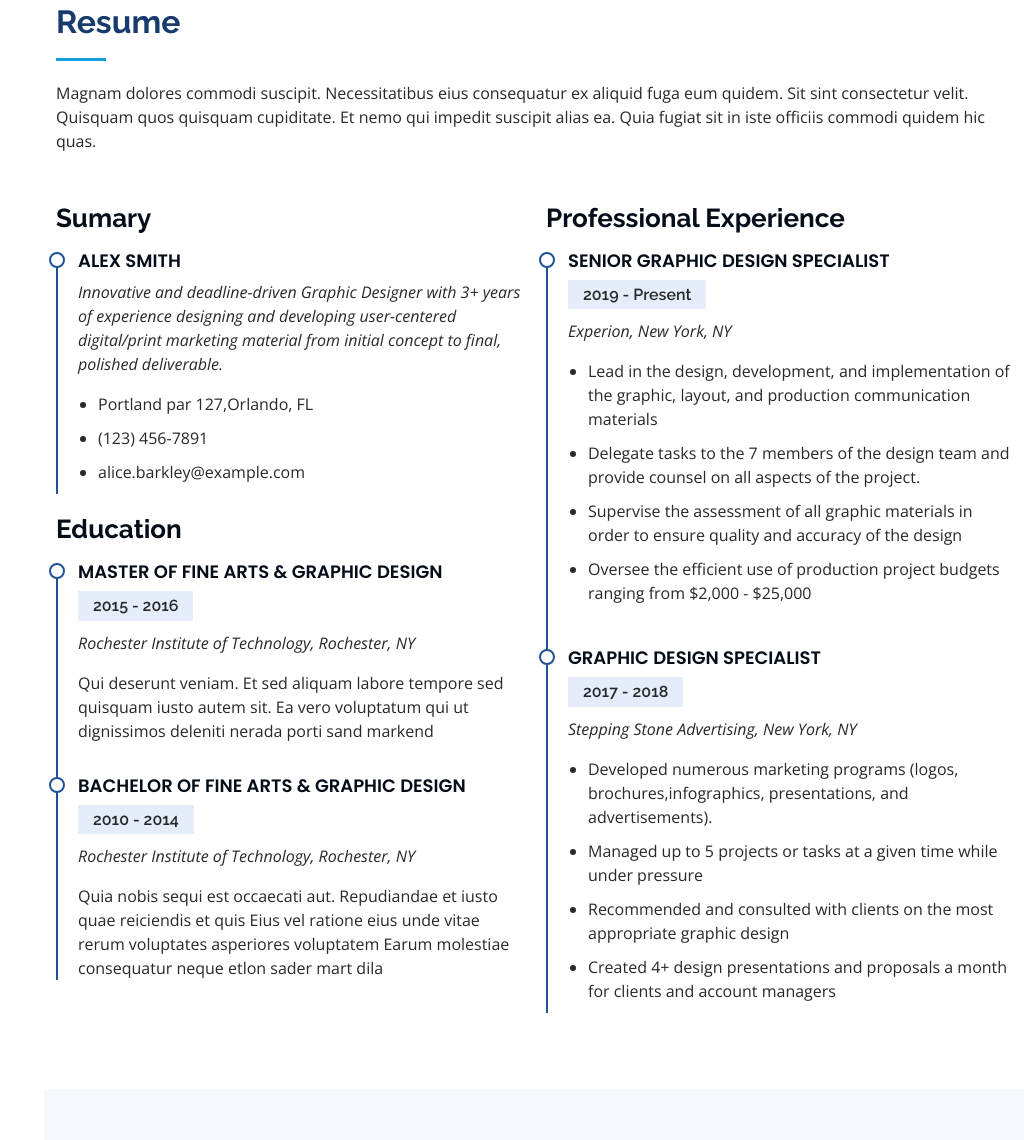
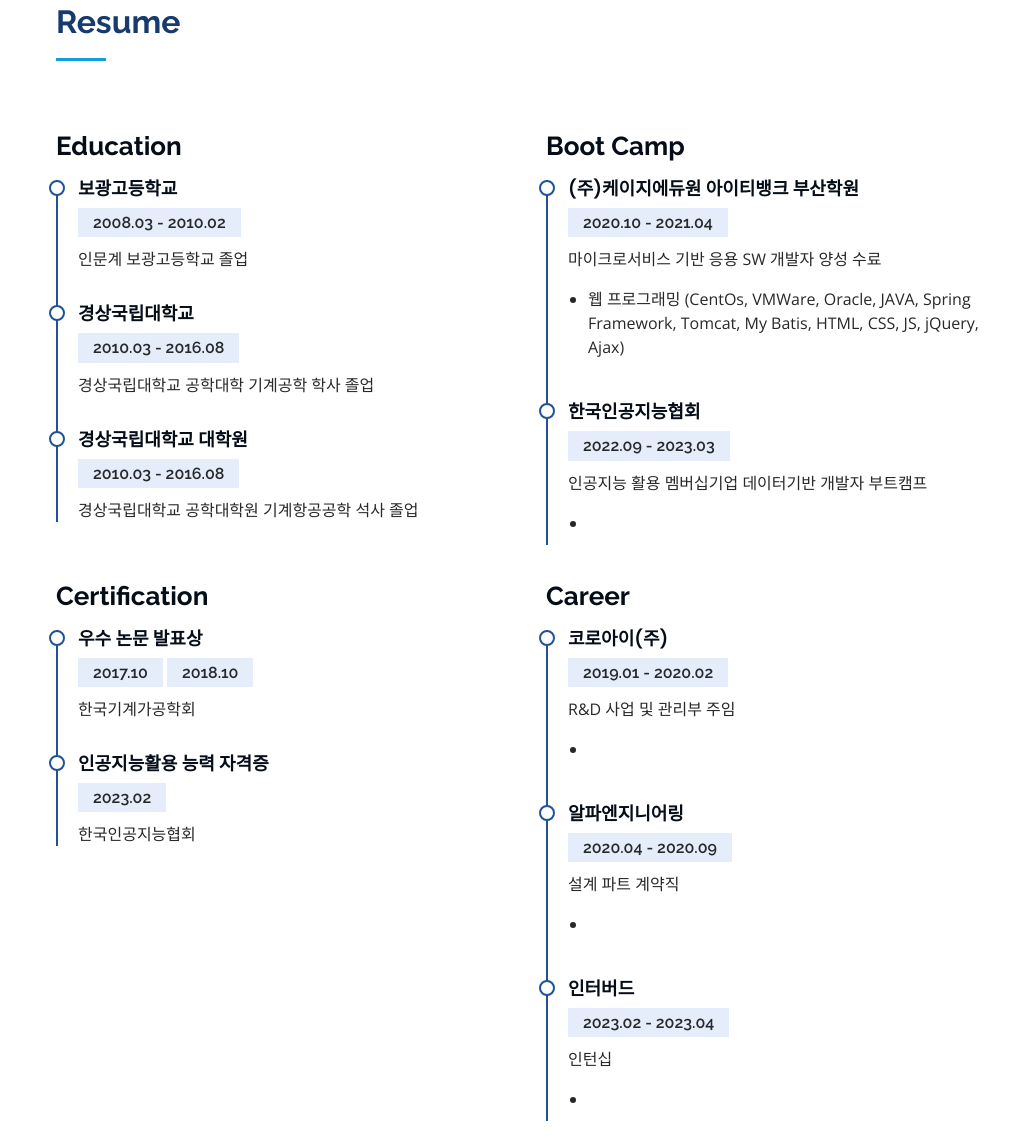
Before and after one commit to tmdqor/LeeSeungBaek.github.io, a plain HTML site: page index.html in a window 1280 px wide. Shown: the part 1501-2641 px from the top of the page, without its empty margins (256-1280 px from the left). Drawn offline with nearby package versions, Linux system fonts and the light colour scheme.

Commit message:
Resume Section 1차 수정

```diff
--- a/index.html
+++ b/index.html
@@ -246,12 +246,12 @@
 
         <div class="section-title">
           <h2>Resume</h2>
-          <p>Magnam dolores commodi suscipit. Necessitatibus eius consequatur ex aliquid fuga eum quidem. Sit sint consectetur velit. Quisquam quos quisquam cupiditate. Et nemo qui impedit suscipit alias ea. Quia fugiat sit in iste officiis commodi quidem hic quas.</p>
+          <p></p>
         </div>
 
         <div class="row">
           <div class="col-lg-6" data-aos="fade-up">
-            <h3 class="resume-title">Sumary</h3>
+            <!-- <h3 class="resume-title">Sumary</h3>
             <div class="resume-item pb-0">
               <h4>Alex Smith</h4>
               <p><em>Innovative and deadline-driven Graphic Designer with 3+ years of experience designing and developing user-centered digital/print marketing material from initial concept to final, polished deliverable.</em></p>
@@ -260,46 +260,93 @@
                 <li>(123) 456-7891</li>
                 <li>alice.barkley@example.com</li>
               </ul>
-            </div>
+            </div> -->
 
             <h3 class="resume-title">Education</h3>
             <div class="resume-item">
-              <h4>Master of Fine Arts &amp; Graphic Design</h4>
-              <h5>2015 - 2016</h5>
-              <p><em>Rochester Institute of Technology, Rochester, NY</em></p>
-              <p>Qui deserunt veniam. Et sed aliquam labore tempore sed quisquam iusto autem sit. Ea vero voluptatum qui ut dignissimos deleniti nerada porti sand markend</p>
+              <h4>보광고등학교</h4>
+              <h5>2008.03 - 2010.02</h5>
+              <p>인문계 보광고등학교 졸업</p>
             </div>
             <div class="resume-item">
-              <h4>Bachelor of Fine Arts &amp; Graphic Design</h4>
-              <h5>2010 - 2014</h5>
-              <p><em>Rochester Institute of Technology, Rochester, NY</em></p>
-              <p>Quia nobis sequi est occaecati aut. Repudiandae et iusto quae reiciendis et quis Eius vel ratione eius unde vitae rerum voluptates asperiores voluptatem Earum molestiae consequatur neque etlon sader mart dila</p>
+              <h4>경상국립대학교</h4>
+              <h5>2010.03 - 2016.08</h5>
+              <p>경상국립대학교 공학대학 기계공학 학사 졸업</p>
+            </div>
+            <div class="resume-item">
+              <h4>경상국립대학교 대학원</h4>
+              <h5>2010.03 - 2016.08</h5>
+              <p>경상국립대학교 공학대학원 기계항공공학 석사 졸업</p>
             </div>
           </div>
+
           <div class="col-lg-6" data-aos="fade-up" data-aos-delay="100">
-            <h3 class="resume-title">Professional Experience</h3>
+            <h3 class="resume-title">Boot Camp</h3>
             <div class="resume-item">
-              <h4>Senior graphic design specialist</h4>
-              <h5>2019 - Present</h5>
-              <p><em>Experion, New York, NY </em></p>
+              <h4>(주)케이지에듀원 아이티뱅크 부산학원</h4>
+              <h5>2020.10 - 2021.04</h5>
+              <p>마이크로서비스 기반 응용 SW 개발자 양성 수료</p>
               <ul>
-                <li>Lead in the design, development, and implementation of the graphic, layout, and production communication materials</li>
-                <li>Delegate tasks to the 7 members of the design team and provide counsel on all aspects of the project. </li>
-                <li>Supervise the assessment of all graphic materials in order to ensure quality and accuracy of the design</li>
-                <li>Oversee the efficient use of production project budgets ranging from $2,000 - $25,000</li>
+                <li>웹 프로그래밍 (CentOs, VMWare, Oracle, JAVA, Spring Framework, Tomcat, My Batis, HTML, CSS, JS, jQuery, Ajax)</li>
               </ul>
             </div>
             <div class="resume-item">
-              <h4>Graphic design specialist</h4>
-              <h5>2017 - 2018</h5>
-              <p><em>Stepping Stone Advertising, New York, NY</em></p>
+              <h4>한국인공지능협회</h4>
+              <h5>2022.09 - 2023.03</h5>
+              <p>인공지능 활용 멤버십기업 데이터기반 개발자 부트캠프</p>
               <ul>
-                <li>Developed numerous marketing programs (logos, brochures,infographics, presentations, and advertisements).</li>
-                <li>Managed up to 5 projects or tasks at a given time while under pressure</li>
-                <li>Recommended and consulted with clients on the most appropriate graphic design</li>
-                <li>Created 4+ design presentations and proposals a month for clients and account managers</li>
+                <li></li>
               </ul>
             </div>
+          </div>
+        </div>
+
+      </div>
+      <div class="container">
+
+        <div class="row">
+          <div class="col-lg-6" data-aos="fade-up">
+
+            <h3 class="resume-title">Certification</h3>
+            <div class="resume-item">
+              <h4>우수 논문 발표상</h4>
+              <h5>2017.10</h5> <h5>2018.10</h5>
+              <p>한국기계가공학회</p>
+            </div>
+            <div class="resume-item">
+              <h4>인공지능활용 능력 자격증</h4>
+              <h5>2023.02</h5>
+              <p>한국인공지능협회</p>
+            </div>
+          </div>
+
+          <div class="col-lg-6" data-aos="fade-up" data-aos-delay="100">
+            <h3 class="resume-title">Career</h3>
+            <div class="resume-item">
+              <h4>코로아이(주)</h4>
+              <h5>2019.01 - 2020.02</h5>
+              <p>R&D 사업 및 관리부 주임</p>
+              <ul>
+                <li></li>
+              </ul>
+            </div>
+            <div class="resume-item">
+              <h4>알파엔지니어링</h4>
+              <h5>2020.04 - 2020.09</h5>
+              <p>설계 파트 계약직</p>
+              <ul>
+                <li></li>
+              </ul>
+            </div>
+            <div class="resume-item">
+              <h4>인터버드</h4>
+              <h5>2023.02 - 2023.04</h5>
+              <p>인턴십</p>
+              <ul>
+                <li></li>
+              </ul>
+            </div>
+
           </div>
         </div>
 
```
